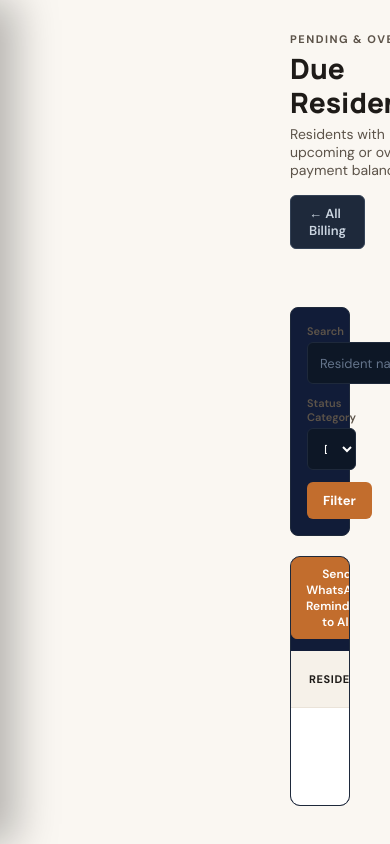
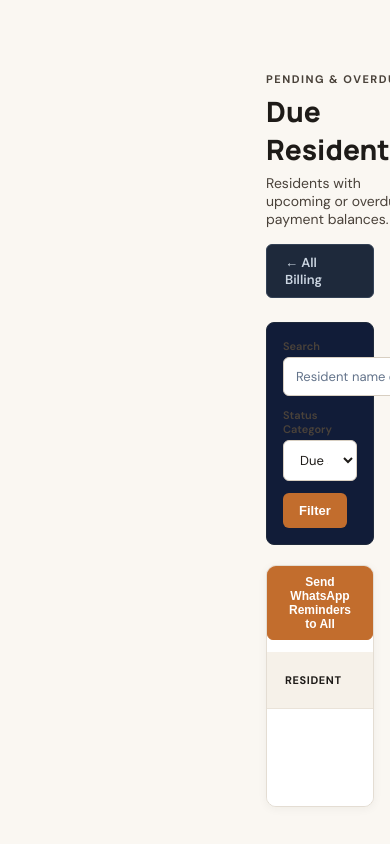
Before and after one commit to shanmukhchitikela/rk-boys-hostel, a Django app: page /billing/attention-residents/ in a window 390 px wide. Run offline with Django 5.2, Linux system fonts and the light colour scheme; data that the repository does not hold is empty; parts of the project's set-up code (start-up, migrations or seed data) failed here and were passed over.

Commit message:
Inject Warm UI and mobile full-width override in base.html

```diff
--- a/templates/base.html
+++ b/templates/base.html
@@ -8,7 +8,7 @@
     <link rel="preconnect" href="https://fonts.googleapis.com">
     <link rel="preconnect" href="https://fonts.gstatic.com" crossorigin>
     <link href="https://fonts.googleapis.com/css2?family=DM+Sans:wght@400;500;600;700&family=Manrope:wght@500;600;700;800&display=swap" rel="stylesheet">
-    <link rel="stylesheet" href="{% static 'css/styles.css' %}">
+    <link rel="stylesheet" href="{% static 'css/styles.css?v=3' %}">
     <style>
         * { box-sizing: border-box; }
         body { margin: 0; padding: 0; background-color: #0b1329; color: #f8fafc; font-family: 'DM Sans', sans-serif; min-height: 100vh; overflow-x: hidden; }
@@ -198,6 +198,141 @@
         }
     </style>
     <script src="{% static 'js/app.js' %}" defer></script>
+<style id="warm-ui-override">
+  :root {
+    --bg-main: #FAF7F2 !important;
+    --bg-surface: #FFFFFF !important;
+    --bg-sidebar: #F3EDE4 !important;
+    --text-primary: #1E1B18 !important;
+    --text-secondary: #5C5349 !important;
+    --accent-warm: #C26D2D !important;
+    --border-warm: #E4DDD3 !important;
+  }
+
+  html, body {
+    background-color: #FAF7F2 !important;
+    background: #FAF7F2 !important;
+    color: #1E1B18 !important;
+    overflow-x: hidden !important;
+    max-width: 100vw !important;
+    margin: 0 !important;
+  }
+
+  .app-shell, .layout-wrapper, .page-wrapper, .main-wrapper, .content-wrapper, main.content-area, main {
+    background-color: #FAF7F2 !important;
+    background: #FAF7F2 !important;
+    color: #1E1B18 !important;
+  }
+
+  aside, .sidebar, nav.sidebar, .side-nav {
+    background-color: #F3EDE4 !important;
+    background: #F3EDE4 !important;
+    color: #1E1B18 !important;
+    border-right: 1px solid #E4DDD3 !important;
+  }
+
+  aside a, .sidebar a, nav.sidebar a, .side-nav a {
+    color: #3D352E !important;
+  }
+
+  aside a.active, .sidebar a.active, nav.sidebar a.active,
+  aside a:hover, .sidebar a:hover {
+    background-color: #E8DFD2 !important;
+    color: #9E4F16 !important;
+  }
+
+  .card, .stat-card, .panel, .table-card, .metric-card, .box, .section-card, .summary-card, [class*="card"] {
+    background-color: #FFFFFF !important;
+    background: #FFFFFF !important;
+    color: #1E1B18 !important;
+    border: 1px solid #E4DDD3 !important;
+    box-shadow: 0 2px 10px rgba(45, 34, 22, 0.05) !important;
+  }
+
+  h1, h2, h3, h4, h5, .card-title, .stat-value, strong, th {
+    color: #1E1B18 !important;
+  }
+
+  p, td, label, span, .subtitle, .muted, .text-muted {
+    color: #4A423A !important;
+  }
+
+  table, thead, tbody, tr, th, td {
+    background-color: #FFFFFF !important;
+    border-color: #EAE3D9 !important;
+  }
+
+  thead th {
+    background-color: #F6F1E9 !important;
+  }
+
+  input, select, textarea, .form-control, select.form-control, input.form-control, textarea.form-control {
+    background-color: #FFFFFF !important;
+    color: #1E1B18 !important;
+    border: 1px solid #D8CFC2 !important;
+  }
+
+  .form-control:focus, select.form-control:focus, input.form-control:focus, textarea.form-control:focus {
+    border-color: #C26D2D !important;
+    box-shadow: 0 0 0 2px rgba(194, 109, 45, 0.2) !important;
+  }
+
+  .btn-primary, button[type="submit"] {
+    background-color: #C26D2D !important;
+    border-color: #C26D2D !important;
+    color: #FFFFFF !important;
+  }
+
+  .btn-primary *, button[type="submit"] * {
+    color: #FFFFFF !important;
+  }
+
+  /* Mobile: remove left sidebar empty gap & prevent horizontal clipping */
+  @media (max-width: 900px) {
+    .app-shell, .layout-wrapper, .page-wrapper {
+      display: block !important;
+      width: 100% !important;
+      max-width: 100vw !important;
+      margin-left: 0 !important;
+      padding-left: 0 !important;
+    }
+
+    .main-wrapper, .content-wrapper, .page-content, main.content-area, main {
+      margin-left: 0 !important;
+      left: 0 !important;
+      width: 100% !important;
+      max-width: 100vw !important;
+      padding: 72px 16px 28px !important;
+      box-sizing: border-box !important;
+    }
+
+    aside, .sidebar, nav.sidebar, .side-nav {
+      position: fixed !important;
+      top: 0 !important;
+      left: 0 !important;
+      width: 260px !important;
+      height: 100vh !important;
+      z-index: 1050 !important;
+      transform: translateX(-100%) !important;
+      transition: transform 0.25s ease !important;
+    }
+
+    aside.open, .sidebar.open, aside.active, .sidebar.active,
+    body.sidebar-open aside, body.sidebar-open .sidebar {
+      transform: translateX(0) !important;
+    }
+
+    .grid, .stats-grid, .cards-grid, .kpi-grid {
+      grid-template-columns: 1fr !important;
+    }
+
+    table {
+      display: block !important;
+      overflow-x: auto !important;
+      width: 100% !important;
+    }
+  }
+</style>
 </head>
 <body>
     <div class="app-shell">
```
